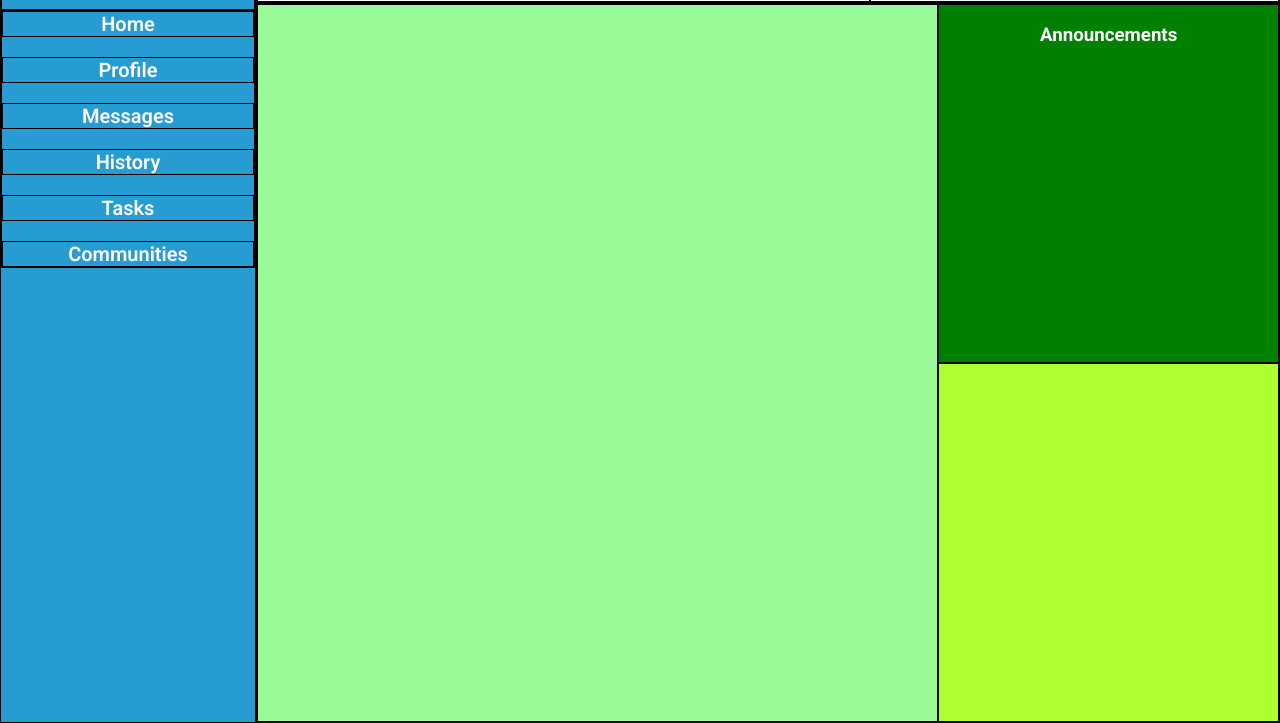
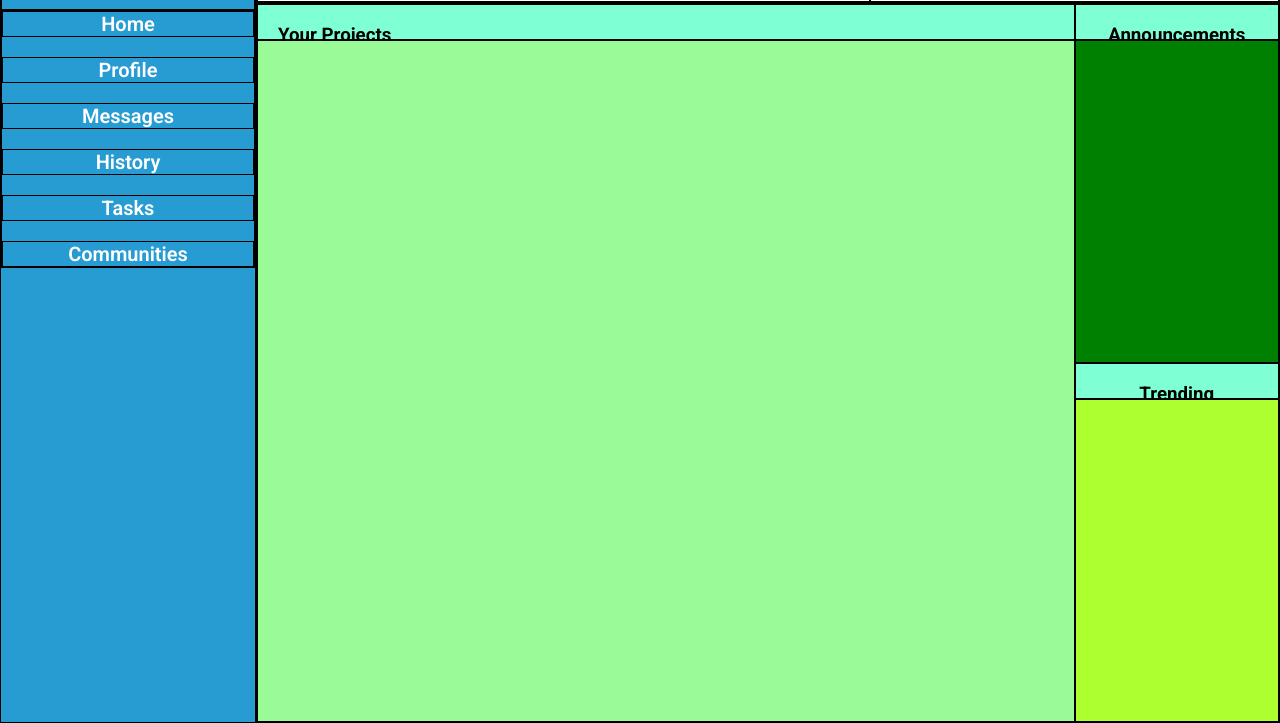
Before and after one commit to cyanryann/odin-admin, a plain HTML site: page index.html in a window 1280 px wide. Shown: the part 77-800 px from the top of the page. Drawn offline with Linux system fonts and the light colour scheme.

Commit message:
refactor main panel

```diff
--- a/index.html
+++ b/index.html
@@ -63,17 +63,20 @@
             </ul>
         </div>
         <div class="main-content">
+            <div class="project-title">
+                <h3>Your Projects</h3>
+            </div>
+            <div class="announcement-title">
+                <h3>Announcements</h3>
+            </div>
             <div class="projects">
 
             </div>
             <div class="announcements">
-                <h3>Announcements</h3>
-                <div class="announce-cards">
-                    <div>
 
-                    </div>
-
-                </div>
+            </div>
+            <div class="trending-title">
+                <h3>Trending</h3>
             </div>
             <div class="trending">
 
--- a/style.css
+++ b/style.css
@@ -19,6 +19,7 @@ body {
 .container > div > div {
     border: 1px black solid;
 }
+
 .searchcontainer {
     display: grid;
     grid-template-columns: 10% 90%;
@@ -113,26 +114,46 @@ button {
     grid-column: 2 / 3;
     grid-row: 2 / 3;
     display: grid;
-    grid-template-columns: 2fr 1fr;
-    grid-template-rows: 1fr 1fr ;
+    grid-template-columns: 80% 20%;
+    grid-template-rows: 5% 45% 5% 45%;
+}
+.project-title {
+    grid-column: 1 / 2;
+
+}
+.project-title h3 {
+    text-align:left;
+    margin-left: 20px;
 }
 .projects {
     background-color: palegreen;
     grid-column: 1 / 2;
-    grid-row: 1 / 3;
+    grid-row: 2 / 5;
+    display: grid;
+    grid-template-columns: repeat(autofill, clamp(100px, 20%, 400px));
+}
+.announcement-title {
+    grid-column: 2 / 3;
+}
+.announcement-title h3 {
+    text-align: center;
 }
 .announcements {
     background-color: green;
     grid-column: 2 / 3;
+    grid-row:2 / 3;
 }
-.announcements h3 {
+.trending-title {
+    grid-column: 2 / 3;
+    grid-row: 3 / 4;
+}
+.trending-title h3 {
     text-align: center;
-    color: white;
 }
 .trending {
     background-color: greenyellow;
     grid-column: 2 / 3;
-    grid-row: 2 / 3;
+    grid-row: 4 / 5;
 }
 .account ul {
     display: grid;
```
